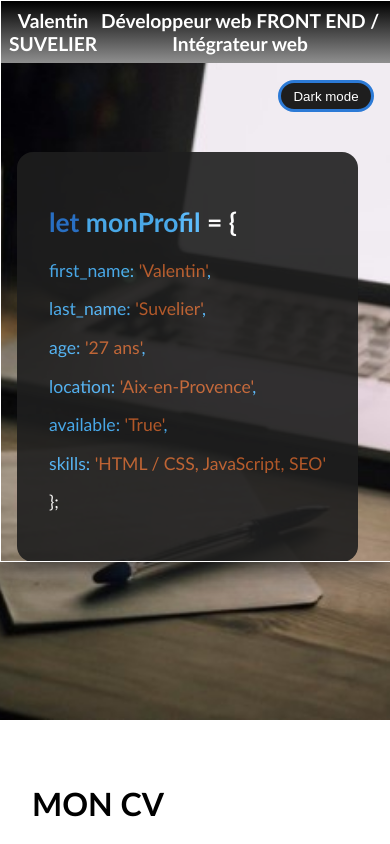
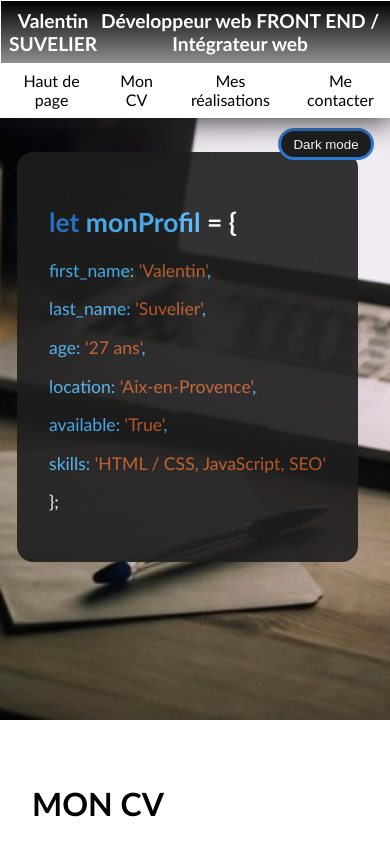
Before and after one commit to ValentinSuvelier/Mon_CV, a plain HTML site: page index.html in a window 390 px wide. Shown: the top 844 px of the page. Drawn offline with Linux system fonts and the light colour scheme.

Commit message:
Modifs NAV et darkmode

```diff
--- a/darkmode.css
+++ b/darkmode.css
@@ -158,7 +158,7 @@ li
 .hello
 {
     position: absolute;
-    top: 4rem;
+    top: 3rem;
     right: 18rem;
     font-size: 1.5rem;
     padding: 2rem;
@@ -181,7 +181,7 @@ li
     }
     100%
     {
-        top: 4rem;
+        top: 3rem;
     }
 }
 .profil
@@ -389,19 +389,15 @@ footer>.contact_footer>.contact_left>ul>li
 }
 
 /*format TABLETTE*/
-@media all and (max-width: 768px)
+@media all and (max-width: 900px)
 {
     nav
     {
         width: 100%;
+        height: auto;
         margin: 0;
         border-radius: 0;
-        z-index: 0;
         animation: none;
-    }
-    .nav_bottom
-    {
-        display: none;
     }
     .logo_location
     {
@@ -414,10 +410,24 @@ footer>.contact_footer>.contact_left>ul>li
     {
         margin: 0;
     }
+    .nav_bottom>ul
+    {
+        display: flex;
+        flex-direction: row;
+        align-items: center;
+        justify-content: space-between;
+        margin: 0;
+    }
+    .nav_bottom>ul>li
+    {
+        border-bottom: none;
+        padding: 0;
+        margin: 0.5rem;
+    }
     .switch
     {
         z-index: 3;
-        margin: 7rem 2rem 0 0;
+        margin: 9rem 2rem 0 0;
     }
     .image_box
     {
@@ -469,7 +479,7 @@ footer>.contact_footer>.contact_left>ul>li
 }
 
 /*format MOBILE*/
-@media all and (max-width: 425px)
+@media all and (max-width: 560px)
 {
     nav
     {
@@ -489,7 +499,7 @@ footer>.contact_footer>.contact_left>ul>li
     }
     .switch
     {
-        margin: 5rem 1rem;
+        margin: 8rem 1rem;
     }
     .hello
     {
@@ -553,7 +563,7 @@ footer>.contact_footer>.contact_left>ul>li
     }
     .switch
     {
-        margin: 6rem 1rem;
+        margin: 9rem 1rem;
     }
     .hello
     {
--- a/index.html
+++ b/index.html
@@ -153,7 +153,7 @@
                 </div>
             </div>
         </main>
-
+        <div id="mes_realisations"></div>
         <h1 class="realisation">MES RÉALISATIONS</h1>
         <section class="realisation">
             <div class="grid_real">
--- a/style.css
+++ b/style.css
@@ -146,7 +146,7 @@ li
 .hello
 {
     position: absolute;
-    top: 4rem;
+    top: 3rem;
     right: 18rem;
     font-size: 1.5rem;
     padding: 2rem;
@@ -169,7 +169,7 @@ li
     }
     100%
     {
-        top: 4rem;
+        top: 3rem;
     }
 }
 .image_box
@@ -372,18 +372,16 @@ footer>.contact_footer>.contact_left>ul>li
 }
 
 /*format TABLETTE*/
-@media all and (max-width: 768px)
+@media all and (max-width: 900px)
 {
     nav
     {
+        display: flex;
         width: 100%;
+        height: auto;
         margin: 0;
         border-radius: 0;
         animation: none;
-    }
-    .nav_bottom
-    {
-        display: none;
     }
     .logo_location
     {
@@ -396,9 +394,23 @@ footer>.contact_footer>.contact_left>ul>li
     {
         margin: 0;
     }
+    .nav_bottom>ul
+    {
+        display: flex;
+        flex-direction: row;
+        align-items: center;
+        justify-content: space-between;
+        margin: 0;
+    }
+    .nav_bottom>ul>li
+    {
+        border-bottom: none;
+        padding: 0;
+        margin: 0.5rem;
+    }
     .switch
     {
-        margin: 7rem 2rem 0 0;
+        margin: 9rem 2rem 0 0;
     }
     .image_box
     {
@@ -450,7 +462,7 @@ footer>.contact_footer>.contact_left>ul>li
 }
 
 /*format MOBILE*/
-@media all and (max-width: 425px)
+@media all and (max-width: 560px)
 {
     nav
     {
@@ -470,7 +482,7 @@ footer>.contact_footer>.contact_left>ul>li
     }
     .switch
     {
-        margin: 5rem 1rem;
+        margin: 8rem 1rem;
     }
     .hello
     {
@@ -534,7 +546,7 @@ footer>.contact_footer>.contact_left>ul>li
     }
     .switch
     {
-        margin: 6rem 1rem;
+        margin: 9rem 1rem;
     }
     .hello
     {
```
